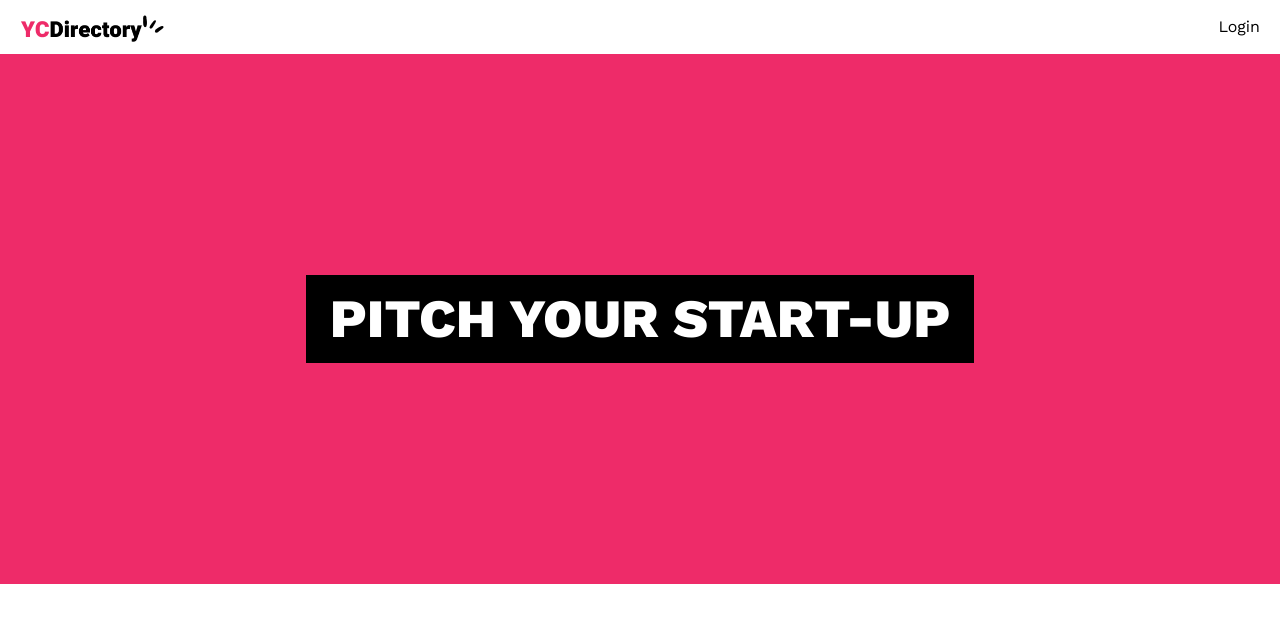
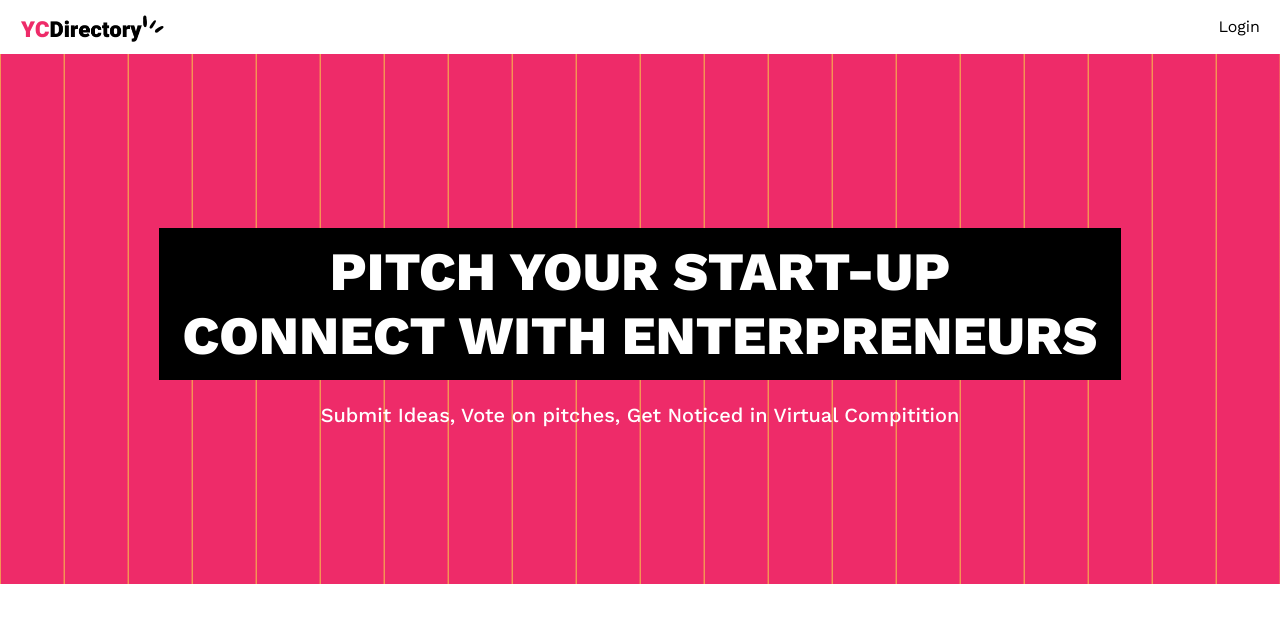
Before and after one commit to JasielD/Yc-directory, a Next.js app: page / in a window 1280 px wide. Shown: the top 622 px of the page. Built offline with nearby package versions, Linux system fonts and the light colour scheme; no server answers.

Commit message:
heros section

```diff
--- a/app/(root)/page.tsx
+++ b/app/(root)/page.tsx
@@ -4,7 +4,8 @@ export default function Home() {
   return (
     <div>
       <section className="pink_container bg-primary">
-      <h1 className="heading">Pitch Your Start-up <br/></h1>
+      <h1 className="heading">Pitch Your Start-up <br/> Connect with Enterpreneurs</h1>
+      <p className="sub-heading max-w-3xl">Submit Ideas, Vote on pitches, Get Noticed in Virtual Compitition</p>
 
       </section>
     </div>
--- a/app/globals.css
+++ b/app/globals.css
@@ -62,7 +62,7 @@
  .bg-primary {
     background-color: var(--color-primary);
     }
-@layer utilities {
+@layer components {
     .flex-between {
         @apply flex justify-between items-center;
     }
@@ -98,11 +98,22 @@
     .text-14-normal {
         @apply font-normal text-sm text-white-100/80;
     }
-    .pink_container {
-        @apply w-full  min-h-[530px] flex justify-center items-center flex-col py-10 px-6;
-        /* pattern */
-    }
+   .pink_container {
+  @apply w-full min-h-[530px] flex justify-center items-center flex-col py-10 px-6;
 
+  @apply bg-primary; /* Or use bg-[#EE2b69] directly */
+
+  background-image: linear-gradient(
+    to right,
+    transparent 49%, /* Widened from 49.5% */
+    rgba(251, 232, 67, 0.2) 49%, /* Start color slightly earlier */
+    rgba(251, 232, 67, 0.6) 51%, /* End color slightly later */
+    transparent 51%  /* Widened from 50.5% */
+  );
+  background-size: 5% 100%; /* You might still need to increase this 5% later */
+  background-position: center;
+  background-repeat: repeat-x;
+}
     .tag {
         @apply bg-secondary px-6 py-3 font-work-sans font-bold rounded-sm uppercase relative ;
         /* tag-tri */
@@ -256,20 +267,6 @@
     }
 }
 
-@layer components {
-  .pattern {
-    background-image: linear-gradient(
-      to right,
-      transparent 49.5%,
-      rgba(251, 232, 67, 0.2) 49.5%,
-      rgba(251, 232, 67, 0.6) 50.5%,
-      transparent 50.5%
-    );
-    background-size: 5% 100%;
-    background-position: center;
-    background-repeat: repeat-x;
-  }
-}
 
 .w-md-editor-toolbar {
     padding: 10px;
```
